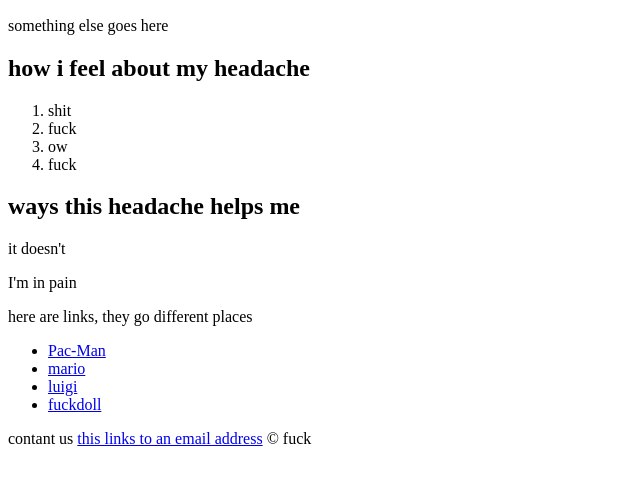
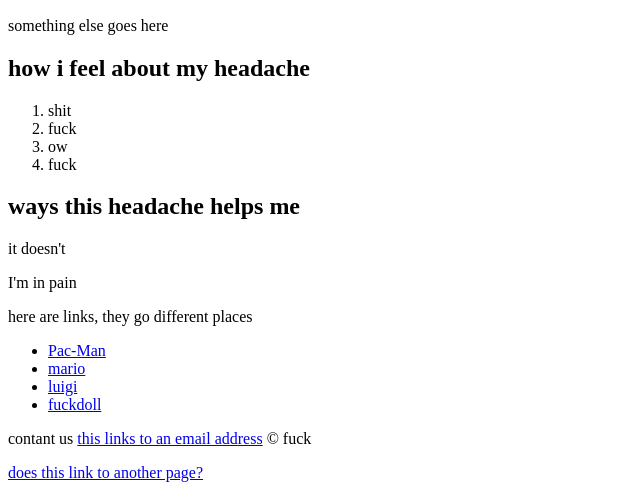
Before and after one commit to jakemarlowe/Learning, a plain HTML site: page index.html in a window 1280 px wide. Shown: the part 788-1278 px from the top of the page, without its empty margins (0-640 px from the left). Before the commit the page ends 1252 px from the top, so only its background shows below. Drawn offline with Linux system fonts and the light colour scheme.

Commit message:
Update index.html

```diff
--- a/index.html
+++ b/index.html
@@ -40,6 +40,7 @@
 	<!-- footer element -->
 	<footer>
 		<p>contant us <a target="_blank" href="https://pornhub.com"> this links to an email address</a> &copy; fuck</p>
+		<a href="learning/arning"> does this link to another page?</a>
 	</footer>
 
 </body>
```
